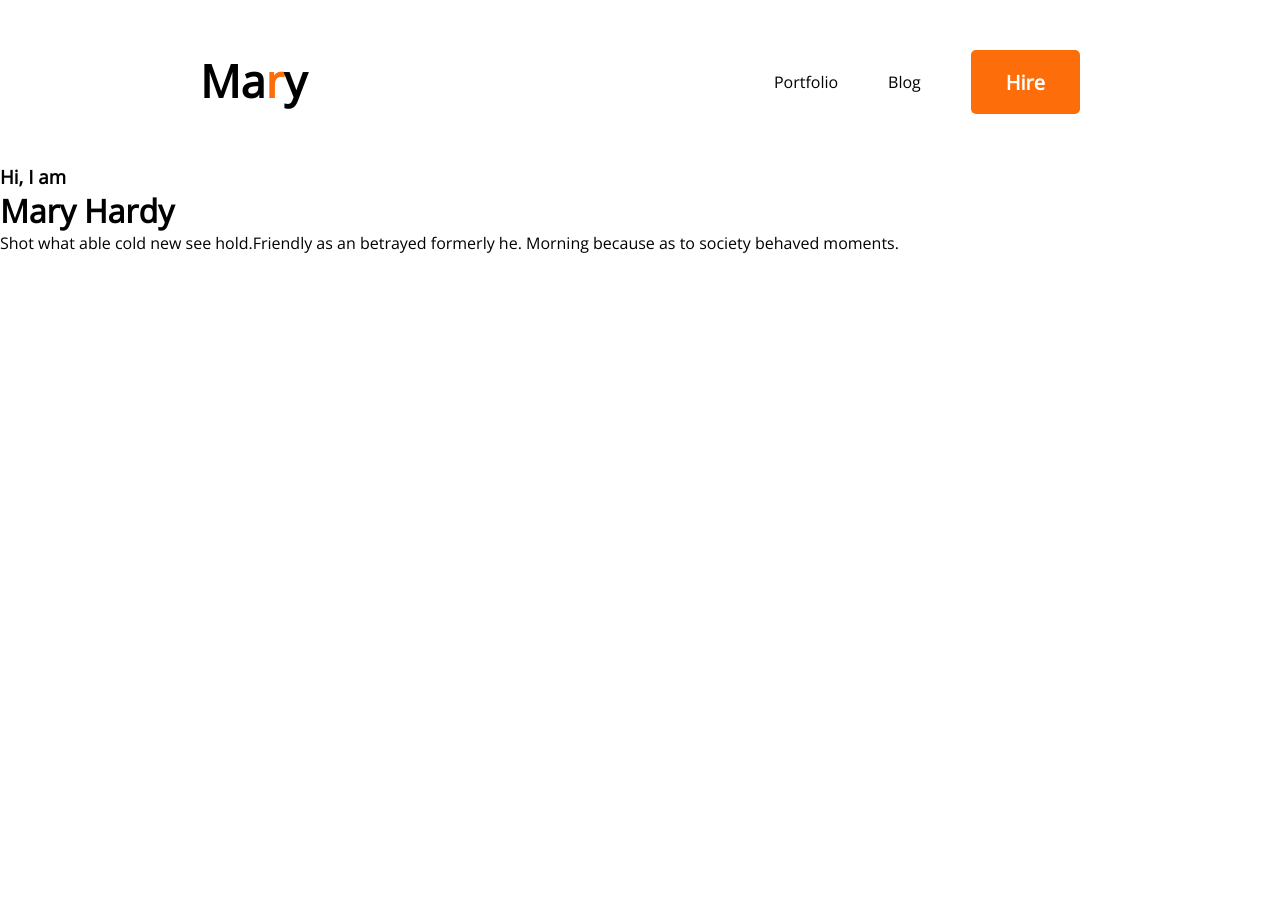
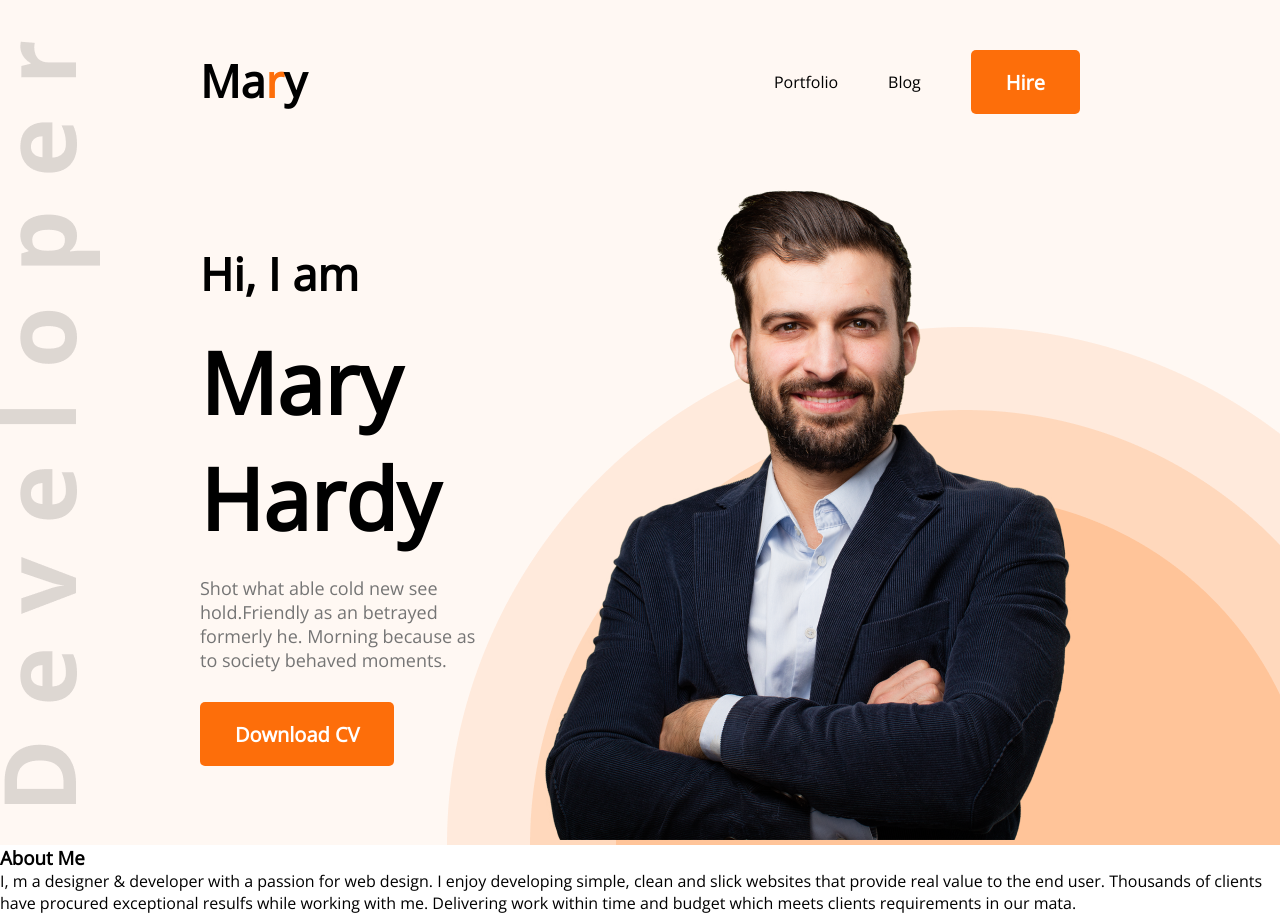
Before and after one commit to sajibcd34pro/Basic-Portfolio-website, a plain HTML site: page index.html in a window 1280 px wide. Before the commit the page ends 800 px from the top, so only its background shows below. Drawn offline with nearby package versions, Linux system fonts and the light colour scheme.

Commit message:
about sect

```diff
--- a/index.html
+++ b/index.html
@@ -11,7 +11,7 @@
     <link href="https://fonts.googleapis.com/css2?family=Open+Sans&display=swap" rel="stylesheet">
 </head>
 <body>
-    <header>
+    <header class="header">
         <nav>
             <h2 class="nav-title">Ma<span class="text-primary">r</span>y</h2>
             <ul>
@@ -23,17 +23,23 @@
         <!-- header banner -->
         <div class="banner">
             <div>
-                <h3>Hi, I am</h3>
-                <h1>Mary Hardy</h1>
-                <p>Shot what able cold new see hold.Friendly as an betrayed formerly he. Morning because as to society behaved moments.</p>
+                <h3 class="banner-subtitle">Hi, I am</h3>
+                <h1 class="banner-title">Mary Hardy</h1>
+                <p class="banner-description">Shot what able cold new see hold.Friendly as an betrayed formerly he. Morning because as to society behaved moments.</p>
+                <button class="btn-primary">Download CV</button>
             </div>
             <div>
-                <img src="" alt="">
+                <img src="images/hardy.png" alt="">
             </div>
         </div>
     </header>
     <main>
-
+        <section class="about">
+            <h3 class="section-title">About Me</h3>
+            <p>I, m a designer & developer with a passion for web design. I enjoy developing simple, clean and slick websites that
+            provide real value to the end user. Thousands of clients have procured exceptional resulfs while working with me.
+            Delivering work within time and budget which meets clients requirements in our mata.</p>
+        </section>
     </main>
     <footer>
 
--- a/style.css
+++ b/style.css
@@ -1,8 +1,15 @@
 * {
     font-family: "Open Sans", sans-serif;
-    margin: 0px;
-    padding: 0px;
+    margin: 0;
+    padding: 0;
 
+}
+.header{
+    /* border: 2px solid black; */
+    background: #FFF8F3;
+    background-image: url('/images/header_bg.png'),url('/images/developer.png');
+    background-repeat: no-repeat;
+    background-position:bottom right, left;
 }
 .nav-title{
     font-size: 45px;
@@ -23,16 +30,42 @@
     border:0;
     padding: 18px 35px;
 }
-nav{
+ nav {
     display: flex;
     justify-content: space-between;
-    margin: 50px 200px;
+    padding: 50px 200px;
 }
 nav ul{
     display: flex;
     align-items: center;
 }
+
 nav li{
     list-style: none;
     margin-left: 50px;
 }
+
+/* banner style */
+.banner{
+    display: flex;
+    align-items: center;
+    margin-left: 200px;
+    margin-right: 200px;
+}
+.banner-title{
+ font-size: 85px;
+ font-weight: 700;
+ margin-bottom: 20px;
+}
+.banner-subtitle{
+    font-size: 45px;
+    font-weight: 600;
+    margin-bottom: 20px;
+}
+.banner-description{
+    color: #757575;
+    font-size: 18px;
+    margin-bottom: 30px;
+}
+
+/* about section styles */
```
